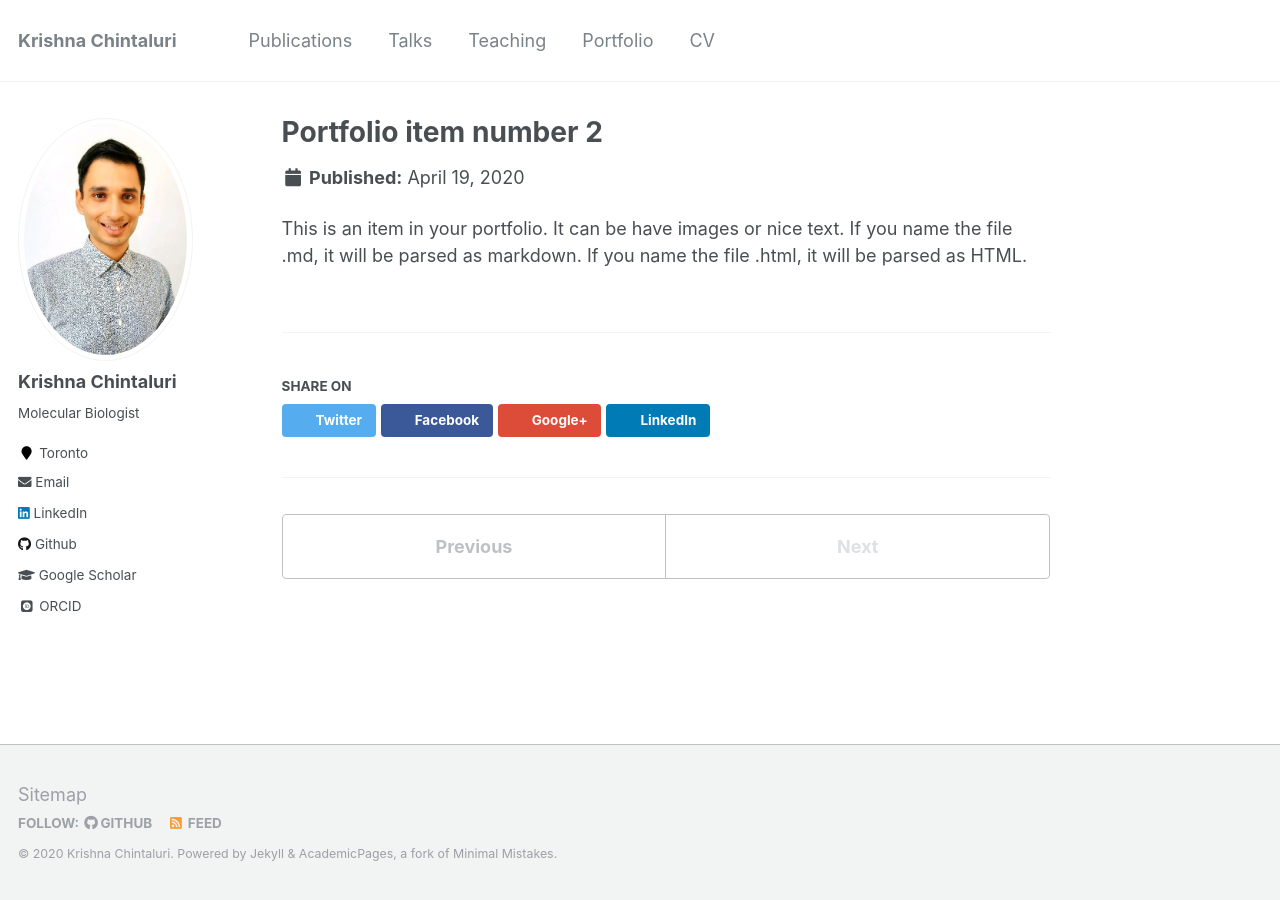
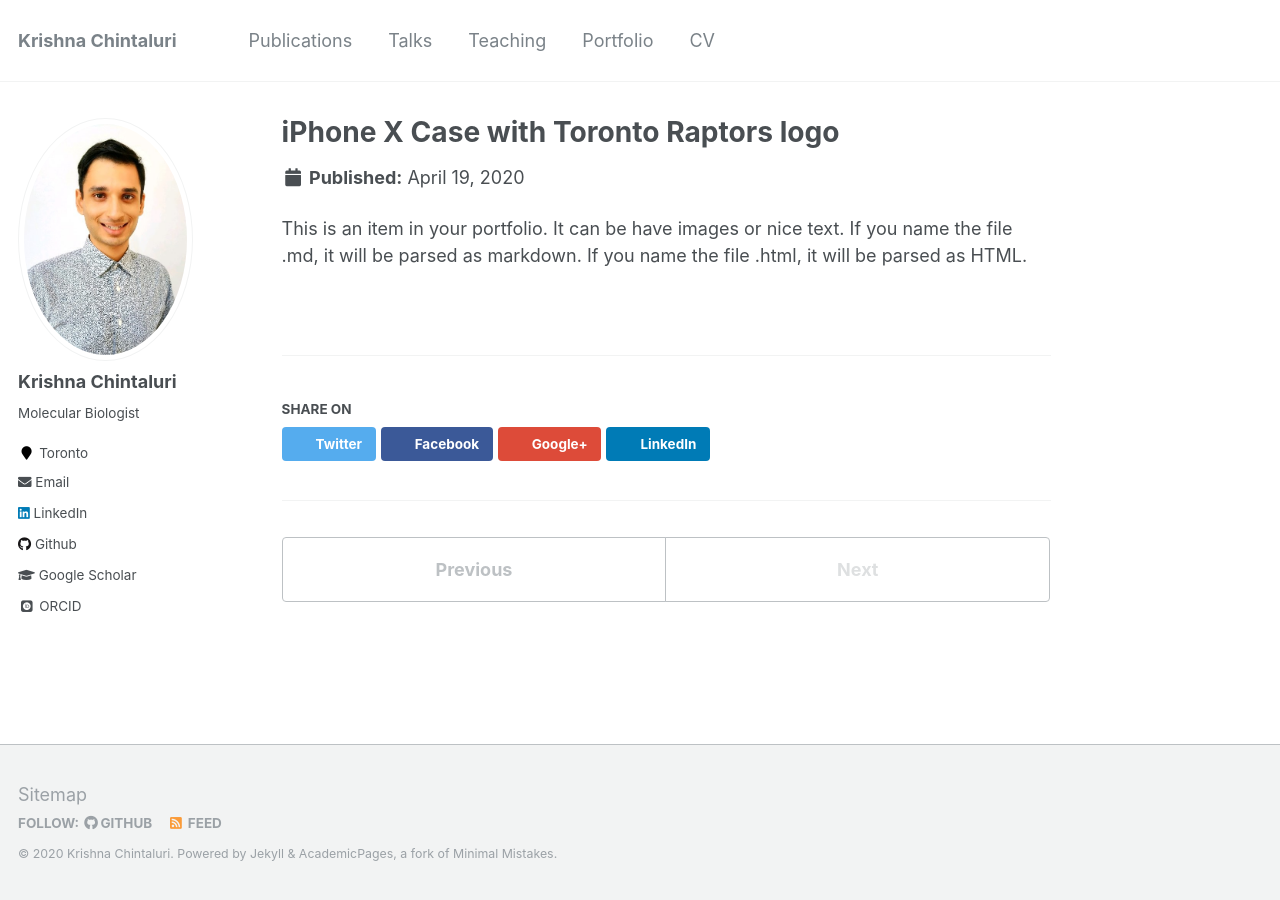
Before and after one commit to chintaluri/chintaluri.github.io, a Jekyll site: the page built from _portfolio/portfolio-2.md, in a window 1280 px wide. Built offline with Jekyll 4.4.1, drawn with Linux system fonts in a browser that asks for light colours; some web fonts are replaced.

Commit message:
Update and rename portfolio-2.html to portfolio-2.md

```diff
--- a/_portfolio/portfolio-2.html
+++ b/_portfolio/portfolio-2.md
@@ -1,6 +1,6 @@
 ---
-title: "Portfolio item number 2"
-excerpt: "Short description of portfolio item number 2 <br/><img src='/images/500x300.png'>"
+title: "iPhone X Case with Toronto Raptors logo "
+excerpt: "This is just a quick iPhone case I made using Autodesk Fusion 360 <br/><img src='/images/iPhone X Case 2 v3.png'>"
 collection: portfolio
 ---
 
```
